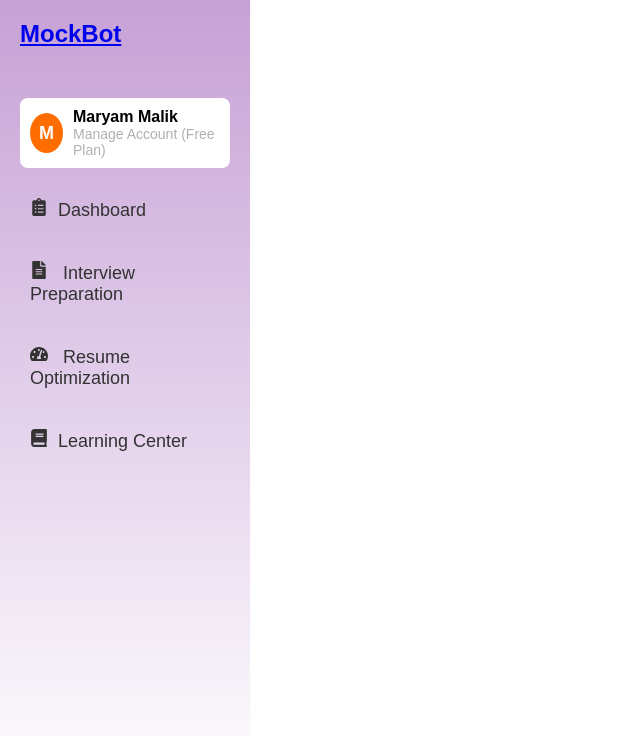
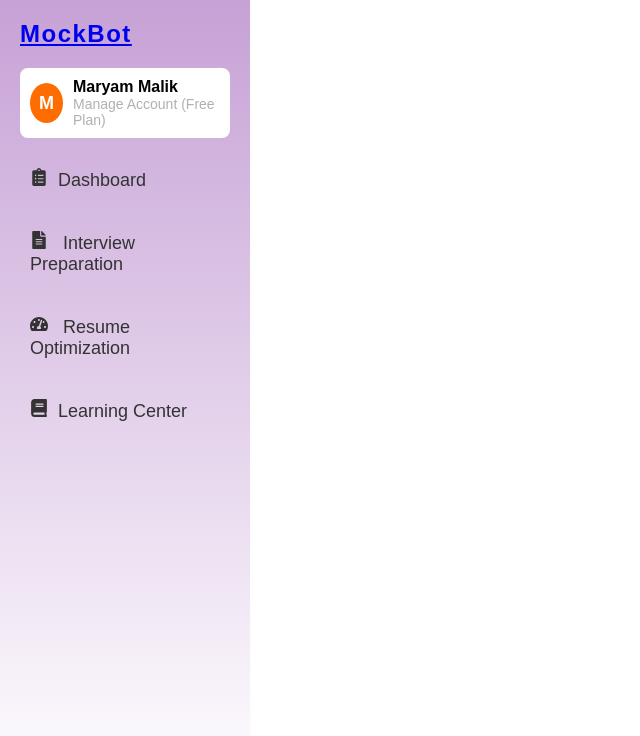
Before and after one commit to Robify23/MockBot, a React (Create React App) app: page /userpage in a window 1280 px wide. Shown: the top 736 px of the page, without its empty margins (0-640 px from the left). Built offline with nearby package versions, Linux system fonts and the light colour scheme.

Commit message:
Update Userpage.css

```diff
--- a/src/Pages/Userpage.css
+++ b/src/Pages/Userpage.css
@@ -23,14 +23,23 @@ body{
   /* App Name Styling */
   .app-name {
     font-size: 24px;
-    font-weight: bold;
-    margin-bottom: 30px;
-    color: white;
-    transition: transform 0.5s ease-in-out;
+  font-weight: bold;
+ text-decoration: none;
+
+  transition: all 0.4s ease-in-out;
+  transform-origin: center;
+  letter-spacing: 1.5px;
+
   }
+
   .app-name:hover{
-    transform: scale(1.1) rotate(8deg);
-    cursor: pointer;
+    text-decoration: none;
+
+    font-size: 32px;
+    color: #FFFFFF;
+    transform: scale(1.2) rotate(5deg);
+    letter-spacing: 3px;
+    text-shadow: 0px 5px 10px rgba(0, 0, 0, 0.4);
   }
 
   /* Profile Section */
```
